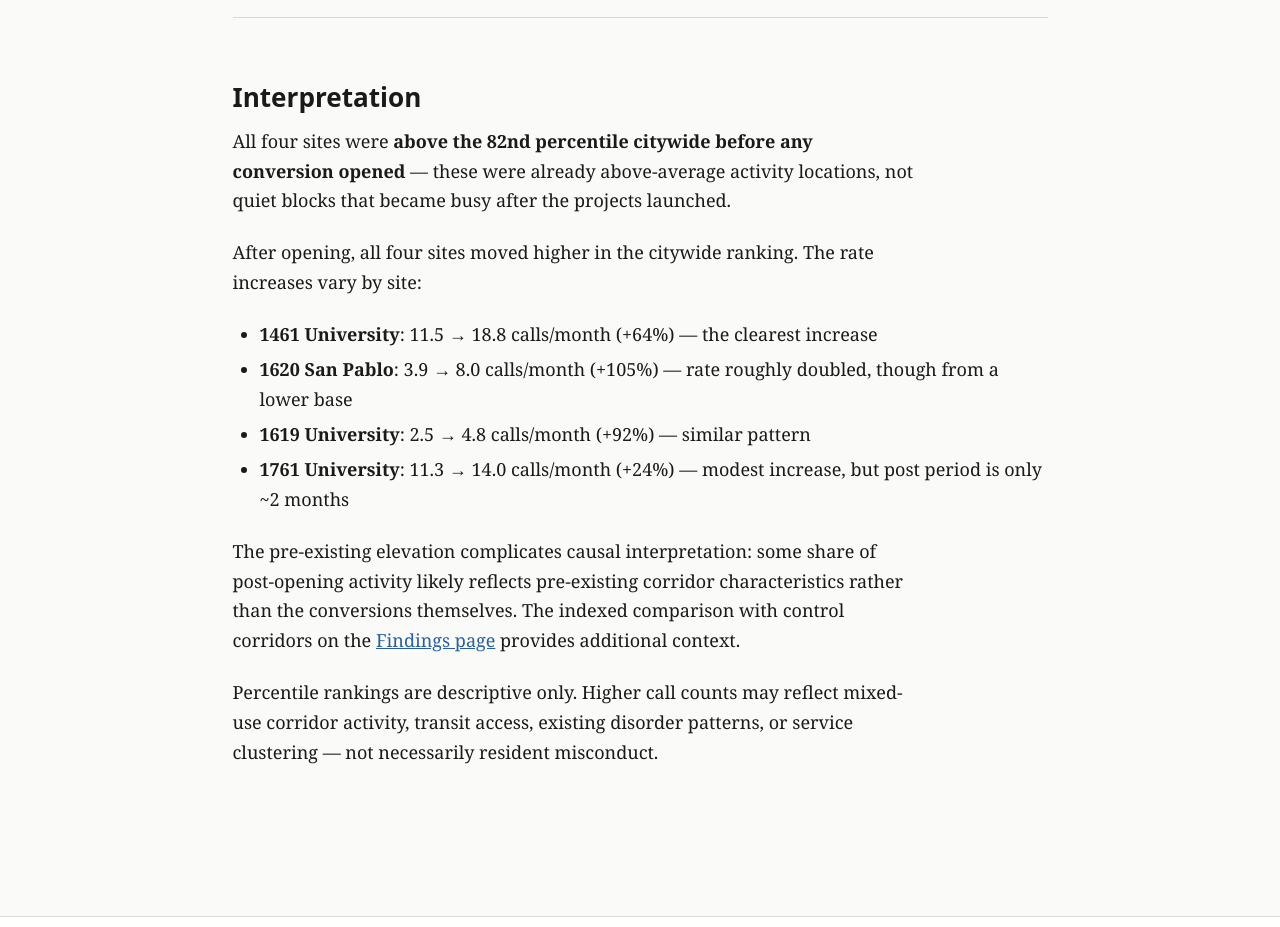
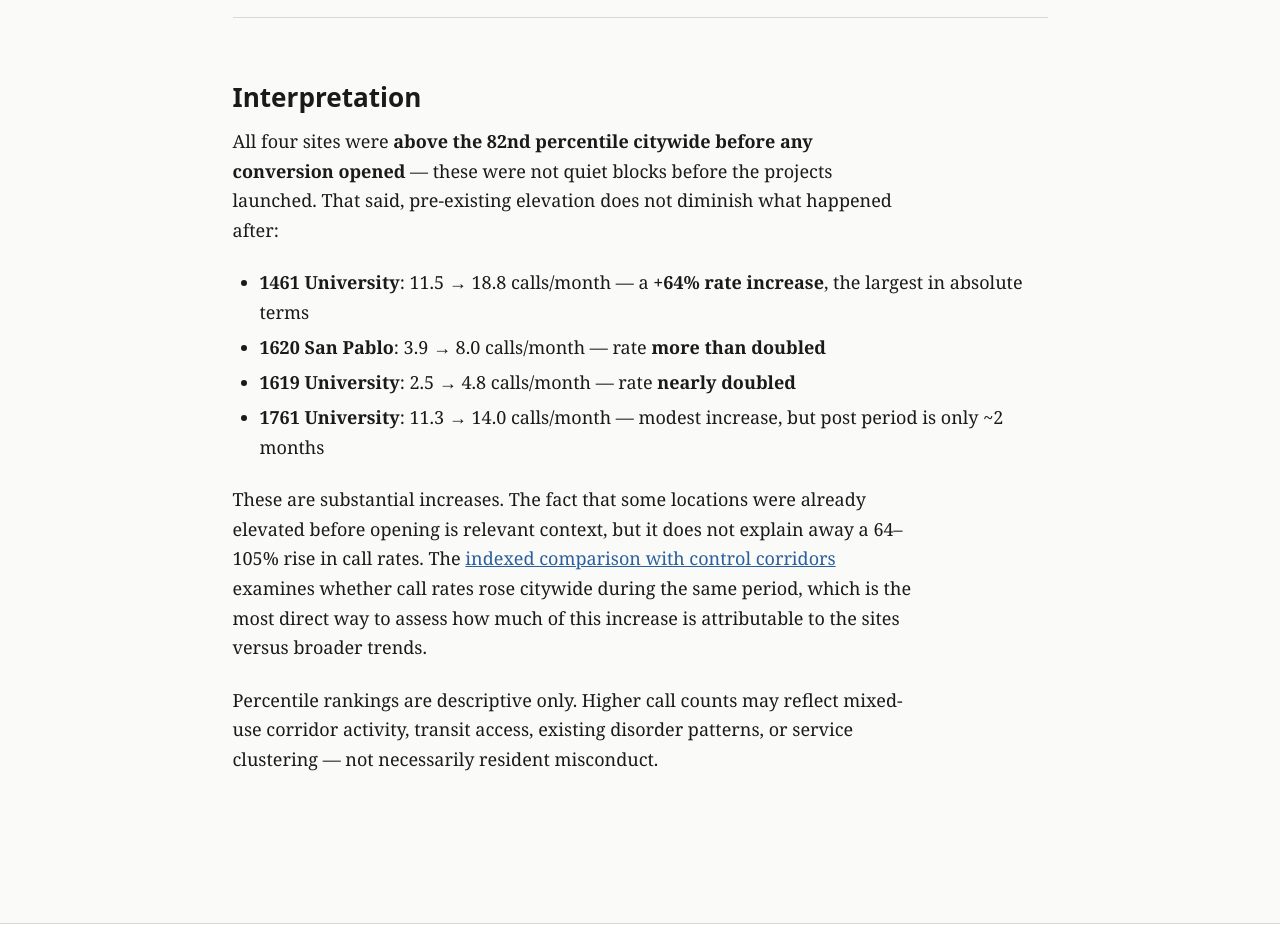
Before and after one commit to ericdf/berkeley-corridor-index, an Eleventy site: page site/src/benchmark.md in a window 1280 px wide. Shown: the part 2840-3767 px from the top of the page. Built offline with nearby package versions, Linux system fonts and the light colour scheme; Eleventy itself is replaced by a stand-in of ours; files that its build step writes are made by us from their sources; no server answers.

Commit message:
Strengthen benchmark interpretation language
Pre-existing elevation is context, not an explanation. The 64-105%
post-opening rate increases are substantial and stated plainly now.
Removed softening language that used the baseline to minimize the jump.

Co-Authored-By: Claude Sonnet 4.6 <noreply@anthropic.com>

```diff
--- a/site/src/benchmark.md
+++ b/site/src/benchmark.md
@@ -76,16 +76,14 @@ We placed a 100 m grid across the entire city (~2,700 points) and counted non-tr
 
 ## Interpretation
 
-All four sites were **above the 82nd percentile citywide before any conversion opened** — these were already above-average activity locations, not quiet blocks that became busy after the projects launched.
+All four sites were **above the 82nd percentile citywide before any conversion opened** — these were not quiet blocks before the projects launched. That said, pre-existing elevation does not diminish what happened after:
 
-After opening, all four sites moved higher in the citywide ranking. The rate increases vary by site:
+- **1461 University**: 11.5 → 18.8 calls/month — a **+64% rate increase**, the largest in absolute terms
+- **1620 San Pablo**: 3.9 → 8.0 calls/month — rate **more than doubled**
+- **1619 University**: 2.5 → 4.8 calls/month — rate **nearly doubled**
+- **1761 University**: 11.3 → 14.0 calls/month — modest increase, but post period is only ~2 months
 
-- **1461 University**: 11.5 → 18.8 calls/month (+64%) — the clearest increase
-- **1620 San Pablo**: 3.9 → 8.0 calls/month (+105%) — rate roughly doubled, though from a lower base
-- **1619 University**: 2.5 → 4.8 calls/month (+92%) — similar pattern
-- **1761 University**: 11.3 → 14.0 calls/month (+24%) — modest increase, but post period is only ~2 months
-
-The pre-existing elevation complicates causal interpretation: some share of post-opening activity likely reflects pre-existing corridor characteristics rather than the conversions themselves. The indexed comparison with control corridors on the [Findings page](/findings/) provides additional context.
+These are substantial increases. The fact that some locations were already elevated before opening is relevant context, but it does not explain away a 64–105% rise in call rates. The [indexed comparison with control corridors](/findings/) examines whether call rates rose citywide during the same period, which is the most direct way to assess how much of this increase is attributable to the sites versus broader trends.
 
 Percentile rankings are descriptive only. Higher call counts may reflect mixed-use corridor activity, transit access, existing disorder patterns, or service clustering — not necessarily resident misconduct.
 
```
